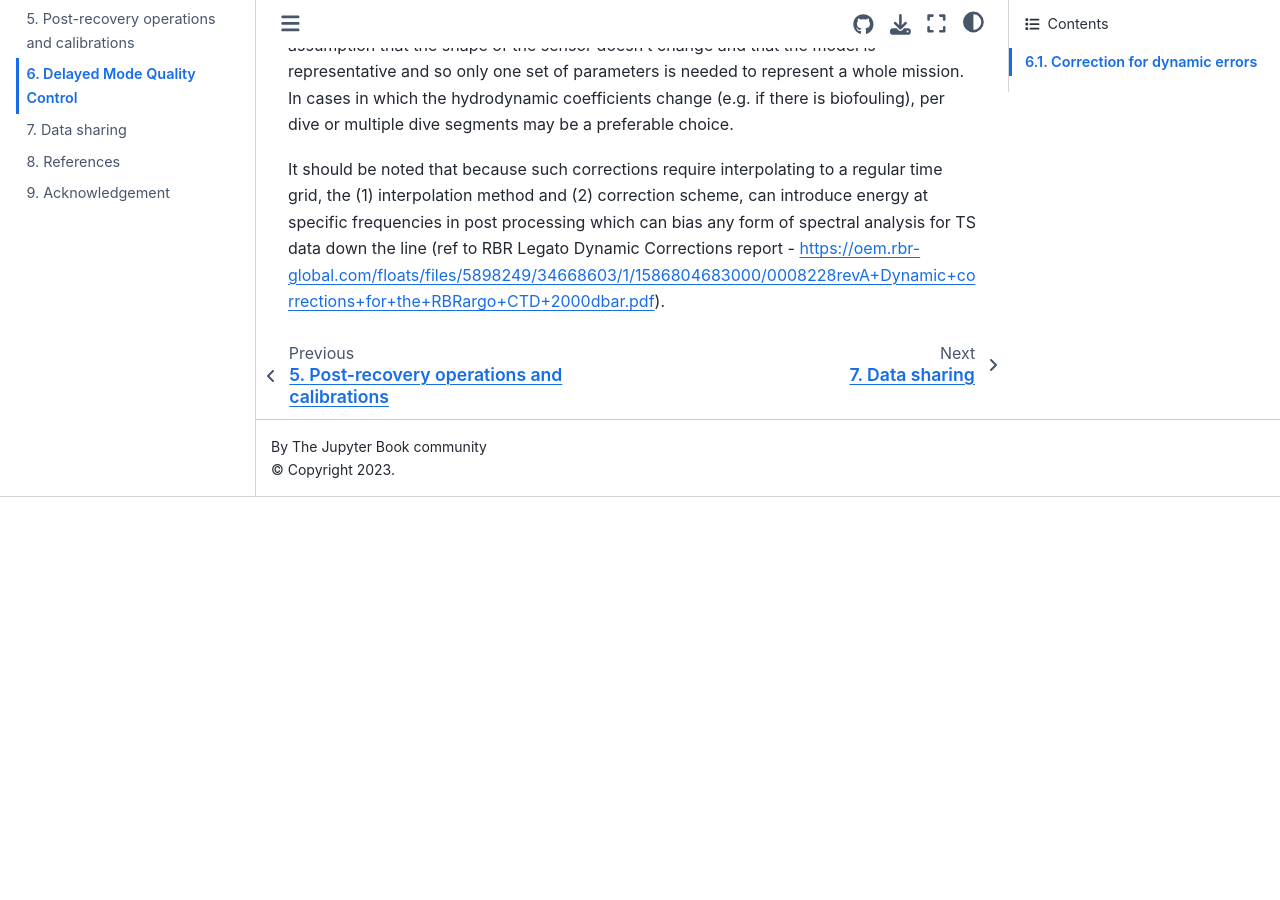
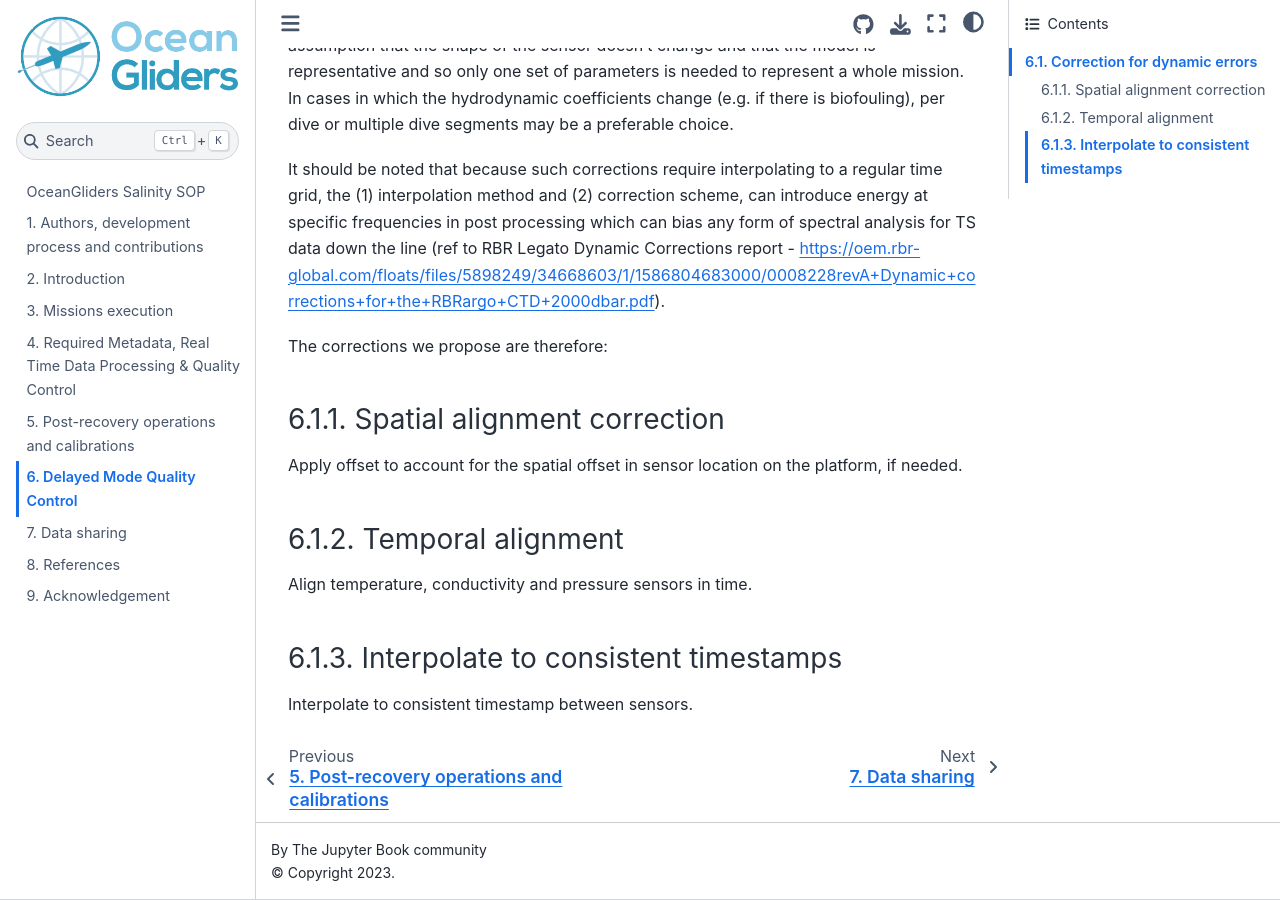
Before and after one commit to OceanGlidersCommunity/Salinity_SOP, a Jupyter Book: the page built from sections/salinity_dmqc.md, in a window 1280 px wide and 900 px high, scrolled down 1144 px. Built offline with Jupyter Book 1.0.4 settings and Sphinx 7.4.7 and the Sphinx Book theme 1.1.4, drawn with Linux system fonts in a browser that asks for light colours; pages that are not in the unit, such as notebooks, are missing from menus; before the commit the page ends 1641 px from its top, so only the background shows below that.

Commit message:
Update salinity_dmqc.md

```diff
--- a/sections/salinity_dmqc.md
+++ b/sections/salinity_dmqc.md
@@ -23,3 +23,14 @@ Applying the minimization per mission makes the assumption that the shape of the
 In cases in which the hydrodynamic coefficients change (e.g. if there is biofouling), per dive or multiple dive segments may be a preferable choice.
 
 It should be noted that because such corrections require interpolating to a regular time grid, the (1) interpolation method and (2) correction scheme, can introduce energy at specific frequencies in post processing which can bias any form of spectral analysis for TS data down the line (ref to RBR Legato Dynamic Corrections report - https://oem.rbr-global.com/floats/files/5898249/34668603/1/1586804683000/0008228revA+Dynamic+corrections+for+the+RBRargo+CTD+2000dbar.pdf).
+
+The corrections we propose are therefore:
+
+### Spatial alignment correction
+Apply offset to account for the spatial offset in sensor location on the platform, if needed.
+
+### Temporal alignment
+Align temperature, conductivity and pressure sensors in time.
+
+### Interpolate to consistent timestamps
+Interpolate to consistent timestamp between sensors.
```
